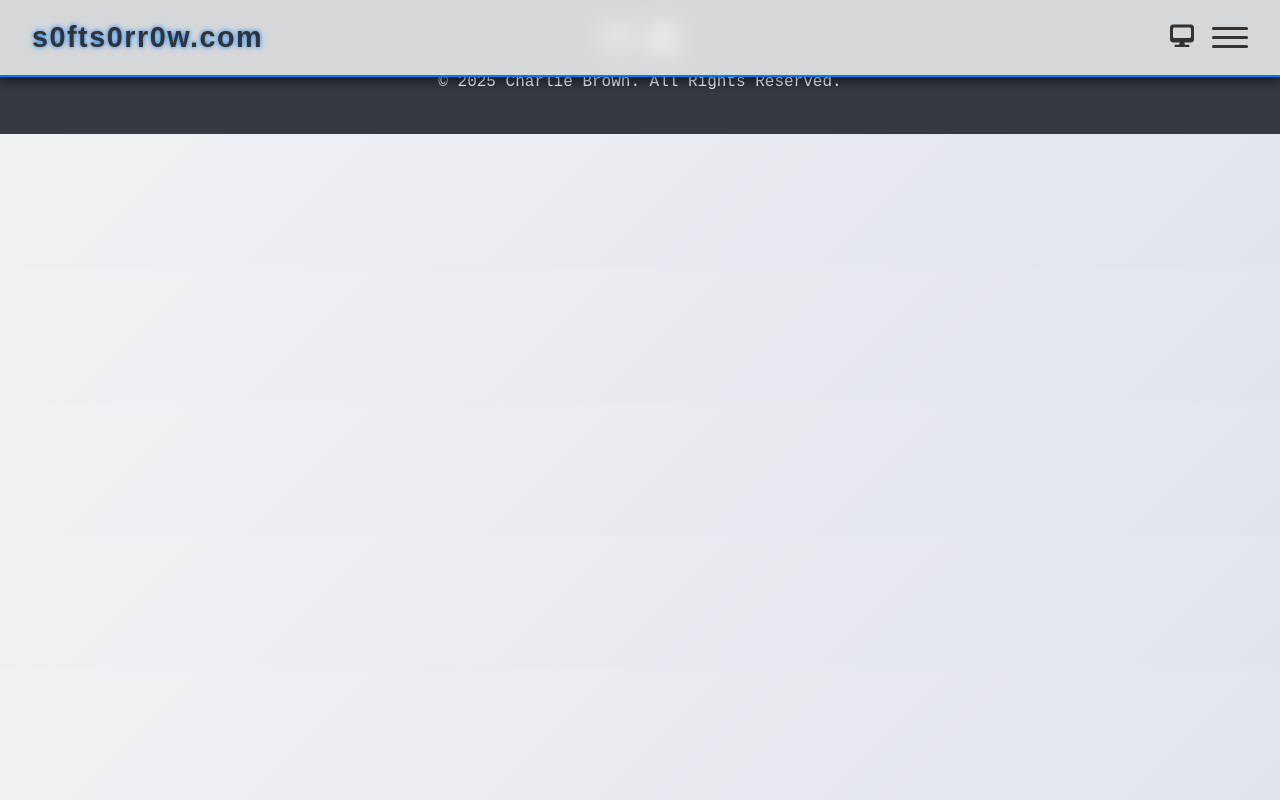
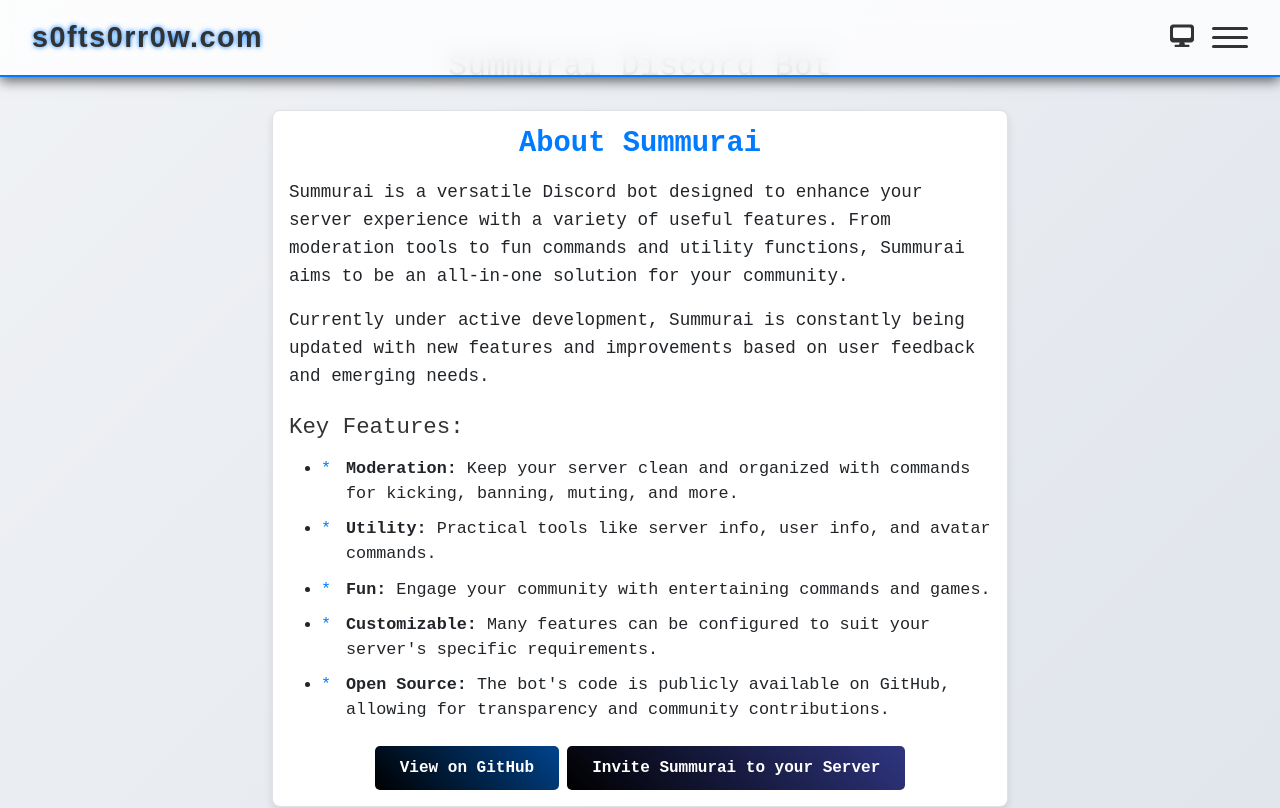
Before and after one commit to S0FTS0RR0W/s0fts0rr0w-portfolio, a React (Create React App) app: page /discord-bot in a window 1280 px wide. Shown: the top 808 px of the page. Built offline with nearby package versions, Linux system fonts and the light colour scheme.

Commit message:
feat: updated buttons on bot page to have linear gradients

```diff
--- a/src/App.tsx
+++ b/src/App.tsx
@@ -8,6 +8,7 @@ import AboutPage from './pages/About';
 import ProjectsPage from './pages/Projects';
 import ContactPage from './pages/Contact';
 import { ThemeProvider } from './context/ThemeContext';
+import DiscordBot from './pages/DiscordBot';
 
 function App() {
   const [isMenuOpen, setIsMenuOpen] = useState(false);
@@ -26,6 +27,7 @@ function App() {
             <Route path="/about" element={<AboutPage />} />
             <Route path="/projects" element={<ProjectsPage />} />
             <Route path="/contact" element={<ContactPage />} />
+            <Route path="/discord-bot" element={<DiscordBot />} />
           </Routes>
         </main>
         <Footer />
--- /dev/null
+++ b/src/components/Discord.css
@@ -0,0 +1,120 @@
+/* src/components/Discord.css */
+
+/* Define variables for hover colors within this component for theme-awareness */
+:root {
+    --primary-hover-color-light: #0056b3; /* Darker blue for light theme primary button hover */
+    --card-shadow-light: rgba(0, 0, 0, 0.1); /* Light theme box-shadow */
+    --card-shadow-light-hover: rgba(0, 0, 0, 0.2); /* Light theme box-shadow on hover */
+}
+
+body[data-theme='dark'] {
+    --primary-hover-color-dark: #4ba6c4; /* Darker cyan for dark theme primary button hover */
+    --card-shadow-dark: rgba(255, 255, 255, 0.08); /* Dark theme box-shadow */
+    --card-shadow-dark-hover: rgba(255, 255, 255, 0.15); /* Dark theme box-shadow on hover */
+}
+
+
+.discord-section {
+    padding: 120px 0 60px 0; /* Added top padding to account for fixed navbar */
+    background: var(--background-color); /* Inherit from global theme */
+    color: var(--text-color); /* Inherit from global theme */
+}
+
+.discord-card {
+    background-color: var(--card-background);
+    border: 1px solid var(--border-color);
+    border-radius: 8px;
+    box-shadow: 0 4px 8px var(--card-shadow-light); /* Use theme-aware box-shadow */
+    transition: transform 0.3s ease-in-out, box-shadow 0.3s ease-in-out, background-color 0.3s ease, border-color 0.3s ease;
+}
+
+body[data-theme='dark'] .discord-card {
+    box-shadow: 0 4px 8px var(--card-shadow-dark); /* Dark theme box-shadow */
+    color: #f0f0f0; /* Brighter text color for dark mode card content */
+}
+
+
+.discord-card:hover {
+    transform: translateY(-5px);
+    box-shadow: 0 8px 16px var(--card-shadow-light-hover); /* Use theme-aware box-shadow on hover */
+}
+
+body[data-theme='dark'] .discord-card:hover {
+    box-shadow: 0 8px 16px var(--card-shadow-dark-hover); /* Dark theme box-shadow on hover */
+}
+
+.discord-card .card-title {
+    color: var(--primary-color);
+    font-size: 1.8rem;
+    font-weight: 700;
+    margin-bottom: 20px;
+}
+
+.discord-card .card-text {
+    font-size: 1.1rem;
+    line-height: 1.6;
+    margin-bottom: 15px;
+}
+
+.discord-card h4 {
+    color: var(--text-color);
+    font-size: 1.4rem;
+    margin-top: 25px;
+    margin-bottom: 15px;
+}
+
+body[data-theme='dark'] .discord-card h4 {
+    color: #f0f0f0; /* Brighter heading color for dark mode card content */
+}
+
+.discord-card ul li {
+    margin-bottom: 10px;
+    padding-left: 25px;
+    position: relative;
+    font-size: 1.05rem;
+}
+
+.discord-card ul li::before {
+    content: '*'; /* Rocket emoji or any other icon */
+    position: absolute;
+    left: 0;
+    color: var(--primary-color);
+}
+
+.discord-card .btn-primary {
+    background-image: linear-gradient(45deg, black, var(--primary-color));
+    border: none;
+    color: #fff;
+    font-weight: 600;
+    padding: 10px 25px;
+    border-radius: 5px;
+    transition: all 0.3s ease;
+    background-size: 200% auto; /* For background-position animation */
+}
+
+.discord-card .btn-primary:hover {
+    background-position: right center; /* Change the gradient position on hover */
+    filter: brightness(1.1); /* Slightly brighten on hover */
+}
+
+/* For the invite button, using Discord-like blurple gradients */
+.discord-card .btn-success {
+    background-image: linear-gradient(45deg, black, #5865F2); /* Discord blurple gradient */
+    border: none;
+    color: #fff;
+    font-weight: 600;
+    padding: 10px 25px;
+    border-radius: 5px;
+    transition: all 0.3s ease;
+    background-size: 200% auto; /* For background-position animation */
+}
+
+.discord-card .btn-success:hover {
+    background-position: right center; /* Change the gradient position on hover */
+    filter: brightness(1.1); /* Slightly brighten on hover */
+}
+
+/* Ensure text in buttons uses the correct color */
+.discord-card .btn {
+    color: #fff !important;
+}
--- /dev/null
+++ b/src/components/Discord.tsx
@@ -0,0 +1,57 @@
+// discord bot page for showcasing summurai discord bot
+import React from 'react';
+import { Container, Row, Col, Card } from 'react-bootstrap';
+import './Discord.css';
+
+const Discord = () => {
+  return (
+    <section id="discord-bot" className="py-5 discord-section">
+      <Container>
+        <h2 className="text-center mb-4">Summurai Discord Bot</h2>
+        <Row className="justify-content-center">
+          <Col md={8}>
+            <Card className="discord-card">
+              <Card.Body>
+                <Card.Title className="text-center mb-3">About Summurai</Card.Title>
+                <Card.Text>
+                  Summurai is a versatile Discord bot designed to enhance your server experience with a variety of useful features. From moderation tools to fun commands and utility functions, Summurai aims to be an all-in-one solution for your community.
+                </Card.Text>
+                <Card.Text>
+                  Currently under active development, Summurai is constantly being updated with new features and improvements based on user feedback and emerging needs.
+                </Card.Text>
+                <h4 className="mt-4">Key Features:</h4>
+                <ul>
+                  <li><strong>Moderation:</strong> Keep your server clean and organized with commands for kicking, banning, muting, and more.</li>
+                  <li><strong>Utility:</strong> Practical tools like server info, user info, and avatar commands.</li>
+                  <li><strong>Fun:</strong> Engage your community with entertaining commands and games.</li>
+                  <li><strong>Customizable:</strong> Many features can be configured to suit your server's specific requirements.</li>
+                  <li><strong>Open Source:</strong> The bot's code is publicly available on GitHub, allowing for transparency and community contributions.</li>
+                </ul>
+                <div className="text-center mt-4">
+                  <a
+                    href="https://github.com/s0fts0rr0w/Summurai"
+                    target="_blank"
+                    rel="noopener noreferrer"
+                    className="btn btn-primary me-2"
+                  >
+                    View on GitHub
+                  </a>
+                  <a
+                    href="https://discord.com/oauth2/authorize?client_id=1114472241497911336&scope=bot&permissions=8"
+                    target="_blank"
+                    rel="noopener noreferrer"
+                    className="btn btn-success"
+                  >
+                    Invite Summurai to your Server
+                  </a>
+                </div>
+              </Card.Body>
+            </Card>
+          </Col>
+        </Row>
+      </Container>
+    </section>
+  );
+};
+
+export default Discord;
--- a/src/components/NavigationBar.tsx
+++ b/src/components/NavigationBar.tsx
@@ -77,6 +77,7 @@ const NavigationBar: React.FC<NavigationBarProps> = ({ isMenuOpen, setIsMenuOpen
             <li><Link to="/about" onClick={handleLinkClick}>About</Link></li>
             <li><Link to="/projects" onClick={handleLinkClick}>Projects</Link></li>
             <li><Link to="/contact" onClick={handleLinkClick}>Contact</Link></li>
+            <li><Link to="/discord-bot" onClick={handleLinkClick}>Summurai Discord Bot</Link></li>
           </ul>
         </div>
       </div>
--- /dev/null
+++ b/src/pages/DiscordBot.tsx
@@ -0,0 +1,10 @@
+import React from "react";
+import Discord from '../components/Discord';
+
+const DiscordBot = () => {
+    return (
+        <Discord />
+    );
+};
+
+export default DiscordBot;
```
